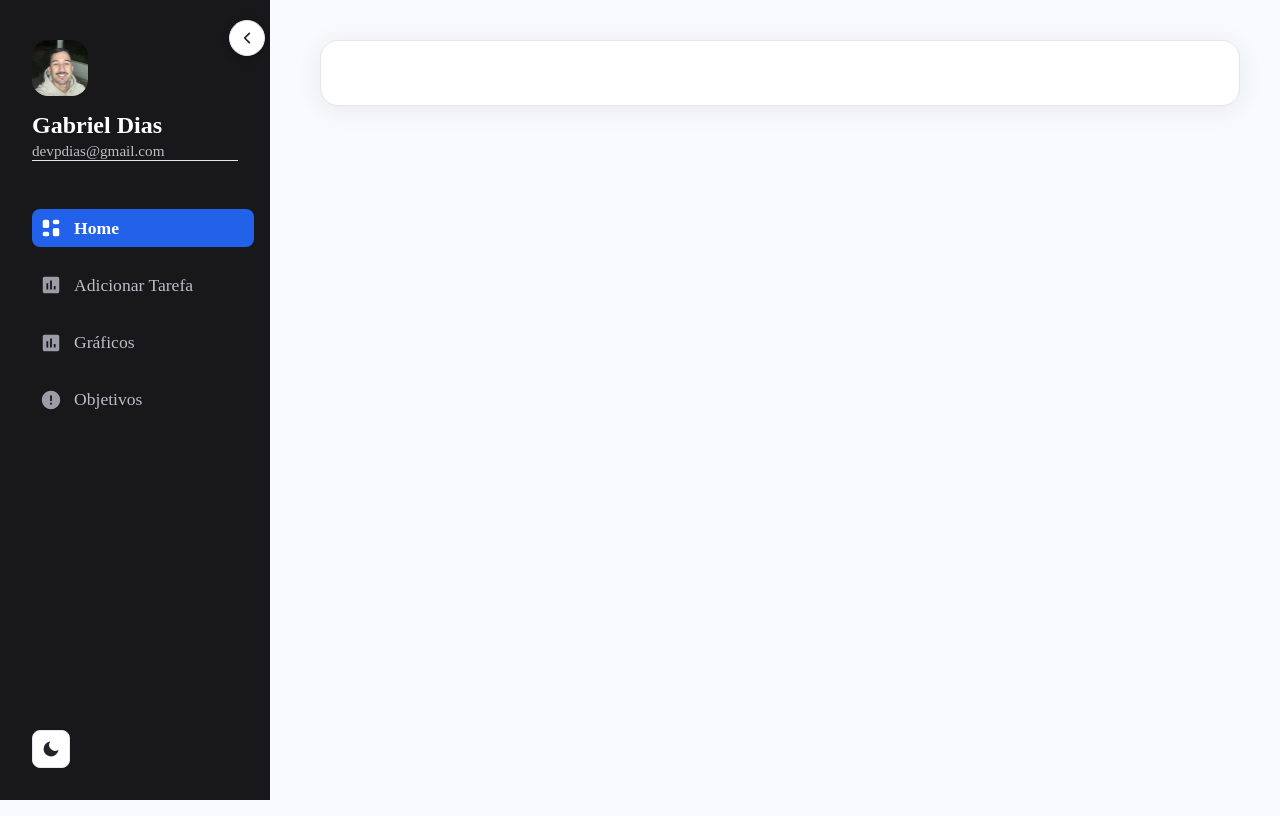
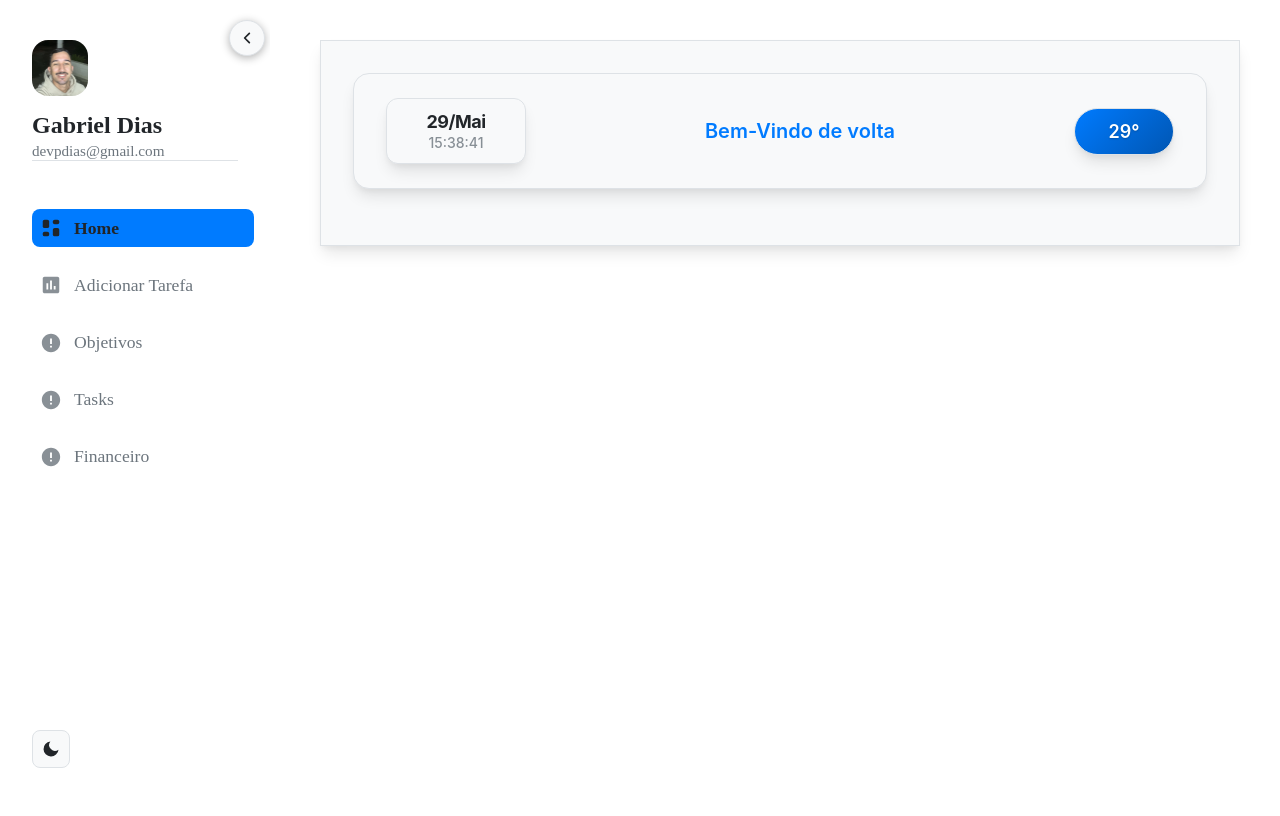
Before and after one commit to DiiasDev/dashboardRotina, a React (Create React App) app: page /homepage in a window 1280 px wide. Built offline with nearby package versions, Linux system fonts and the light colour scheme; the HTML template or start-up script is replaced by a standard one.

Commit message:
Adição de card de cabeçalho ao HomePage

```diff
--- /dev/null
+++ b/src/Components/CardCabecalho/cardCabecalho.tsx
@@ -0,0 +1,17 @@
+import styles from './styles.module.css'
+import DateComponent from '../DateComponent/DateComponent'
+import ClimaComponent from '../ClimaComponent/climaComponent'
+
+export default function CardCabecalho() {
+    return (
+        <div className={styles.container}>
+            <div className={styles.content}>
+                <DateComponent />
+                <div className={styles.welcomeMessage}>
+                    Bem-Vindo de volta
+                </div>
+                <ClimaComponent />
+            </div>
+        </div>
+    )
+}
--- /dev/null
+++ b/src/Components/CardCabecalho/styles.module.css
@@ -0,0 +1,58 @@
+.container {
+    width: 100%;
+    max-width: 100%;
+    padding: 24px 32px;
+    background-color: var(--color-bg-secondary);
+    border: 1px solid var(--color-border);
+    border-radius: 16px;
+    margin-bottom: 24px;
+    box-shadow: var(--shadow-lg);
+    transition: all 0.3s ease;
+    box-sizing: border-box;
+    overflow: hidden;
+}
+
+.container:hover {
+    box-shadow: var(--shadow-xl);
+    transform: translateY(-1px);
+}
+
+.content {
+    display: flex;
+    justify-content: space-between;
+    align-items: center;
+    gap: 20px;
+    min-height: 60px;
+    width: 100%;
+    box-sizing: border-box;
+}
+
+.welcomeMessage {
+    flex: 1;
+    text-align: center;
+    font-size: 20px;
+    font-weight: 600;
+    color: var(--color-primary);
+    white-space: nowrap;
+    overflow: hidden;
+    text-overflow: ellipsis;
+    min-width: 0;
+}
+
+@media (max-width: 768px) {
+    .container {
+        padding: 16px 20px;
+        margin-bottom: 16px;
+    }
+
+    .content {
+        flex-direction: column;
+        gap: 16px;
+        text-align: center;
+    }
+
+    .welcomeMessage {
+        font-size: 18px;
+        white-space: normal;
+    }
+}
--- /dev/null
+++ b/src/Components/ClimaComponent/climaComponent.tsx
@@ -0,0 +1,9 @@
+import styles from './styles.module.css'
+
+export default function ClimaComponent() {
+    return (
+        <div className={styles.container}>
+            <span>29°</span>
+        </div>
+    )
+}
--- /dev/null
+++ b/src/Components/ClimaComponent/styles.module.css
@@ -0,0 +1,56 @@
+.container {
+    display: flex;
+    align-items: center;
+    justify-content: center;
+    gap: 8px;
+    font-size: 18px;
+    font-weight: 600;
+    color: var(--color-text);
+    padding: 12px 20px;
+    background: linear-gradient(135deg, var(--color-primary), var(--color-primary-dark, #0056b3));
+    border: none;
+    border-radius: 25px;
+    min-width: 100px;
+    max-width: 120px;
+    box-shadow: 0 4px 12px rgba(0, 123, 255, 0.3);
+    transition: all 0.3s ease;
+    position: relative;
+    overflow: hidden;
+    box-sizing: border-box;
+    flex-shrink: 0;
+}
+
+.container::before {
+    content: '';
+    position: absolute;
+    top: 0;
+    left: -100%;
+    width: 100%;
+    height: 100%;
+    background: linear-gradient(90deg, transparent, rgba(255, 255, 255, 0.2), transparent);
+    transition: left 0.5s ease;
+}
+
+.container:hover::before {
+    left: 100%;
+}
+
+.container:hover {
+    transform: translateY(-1px);
+    box-shadow: 0 6px 20px rgba(0, 123, 255, 0.4);
+}
+
+.container span {
+    color: white;
+    text-shadow: 0 1px 2px rgba(0, 0, 0, 0.2);
+    z-index: 1;
+    position: relative;
+}
+
+@media (max-width: 768px) {
+    .container {
+        font-size: 16px;
+        padding: 10px 16px;
+        min-width: 100px;
+    }
+}
--- /dev/null
+++ b/src/Components/DateComponent/DateComponent.tsx
@@ -0,0 +1,27 @@
+import React, { useState, useEffect } from 'react';
+import styles from './styles.module.css';
+import { GetDate } from '../../logic/date';
+
+export default function DateComponent() {
+    const [minhaData] = useState(() => new GetDate());
+    const [horaAtual, setHoraAtual] = useState<string>(minhaData.exibeHoras());
+
+    useEffect(() => {
+        const interval = setInterval(() => {
+            setHoraAtual(minhaData.exibeHoras());
+        }, 1000);
+
+        return () => clearInterval(interval);
+    }, [minhaData]);
+
+    return (
+        <div className={styles.container}>
+            <div className={styles.content}>
+                <div className={styles.date}>
+                    <span>{minhaData.exibeDate()}</span>
+                    <span>{horaAtual}</span>
+                </div>
+            </div>
+        </div>
+    );
+}
--- /dev/null
+++ b/src/Components/DateComponent/styles.module.css
@@ -0,0 +1,61 @@
+.container {
+    display: flex;
+    flex-direction: column;
+    align-items: flex-start;
+    padding: 12px 16px;
+    background-color: var(--color-surface);
+    border: 1px solid var(--color-border);
+    border-radius: 12px;
+    min-width: 140px;
+    max-width: 160px;
+    transition: all 0.3s ease;
+    box-sizing: border-box;
+    flex-shrink: 0;
+}
+
+.container:hover {
+    background-color: var(--color-bg-secondary);
+    border-color: var(--color-primary);
+}
+
+.content {
+    display: flex;
+    flex-direction: column;
+    gap: 4px;
+    width: 100%;
+}
+
+.date {
+    display: flex;
+    flex-direction: column;
+    gap: 2px;
+}
+
+.date span:first-child {
+    font-size: 18px;
+    font-weight: 700;
+    color: var(--color-text);
+    letter-spacing: -0.5px;
+}
+
+.date span:last-child {
+    font-size: 14px;
+    font-weight: 500;
+    color: var(--color-text-secondary);
+    opacity: 0.8;
+}
+
+@media (max-width: 768px) {
+    .container {
+        min-width: 140px;
+        padding: 10px 14px;
+    }
+
+    .date span:first-child {
+        font-size: 16px;
+    }
+
+    .date span:last-child {
+        font-size: 13px;
+    }
+}
--- a/src/Components/Navigation/navigation.tsx
+++ b/src/Components/Navigation/navigation.tsx
@@ -102,22 +102,7 @@ export default function Navigation() {
             </svg>
             {!isCollapsed && "Adicionar Tarefa"}
           </a>
-          <a href="/graficos" className={styles.navLink}>
-            <svg
-              className={styles.icon}
-              width="24"
-              height="24"
-              viewBox="0 0 24 24"
-              fill="none"
-              xmlns="http://www.w3.org/2000/svg"
-            >
-              <path
-                d="M19 3H5C3.9 3 3 3.9 3 5V19C3 20.1 3.9 21 5 21H19C20.1 21 21 20.1 21 19V5C21 3.9 20.1 3 19 3ZM9 17H7V10H9V17ZM13 17H11V7H13V17ZM17 17H15V13H17V17Z"
-                fill="currentColor"
-              />
-            </svg>
-            {!isCollapsed && "Gráficos"}
-          </a>
+
           <a href="/objetivos" className={styles.navLink}>
             <svg
               className={styles.icon}
@@ -133,6 +118,40 @@ export default function Navigation() {
               />
             </svg>
             {!isCollapsed && "Objetivos"}
+          </a>
+
+           <a href="/Financeiro" className={styles.navLink}>
+            <svg
+              className={styles.icon}
+              width="24"
+              height="24"
+              viewBox="0 0 24 24"
+              fill="none"
+              xmlns="http://www.w3.org/2000/svg"
+            >
+              <path
+                d="M12 2C6.48 2 2 6.48 2 12C2 17.52 6.48 22 12 22C17.52 22 22 17.52 22 12C22 6.48 17.52 2 12 2ZM13 17H11V15H13V17ZM13 13H11V7H13V13Z"
+                fill="currentColor"
+              />
+            </svg>
+            {!isCollapsed && "Tasks"}
+          </a>
+
+            <a href="/Projetos" className={styles.navLink}>
+            <svg
+              className={styles.icon}
+              width="24"
+              height="24"
+              viewBox="0 0 24 24"
+              fill="none"
+              xmlns="http://www.w3.org/2000/svg"
+            >
+              <path
+                d="M12 2C6.48 2 2 6.48 2 12C2 17.52 6.48 22 12 22C17.52 22 22 17.52 22 12C22 6.48 17.52 2 12 2ZM13 17H11V15H13V17ZM13 13H11V7H13V13Z"
+                fill="currentColor"
+              />
+            </svg>
+            {!isCollapsed && "Financeiro"}
           </a>
         </nav>
 
--- a/src/Pages/HomePage/homePage.tsx
+++ b/src/Pages/HomePage/homePage.tsx
@@ -1,5 +1,6 @@
 import { useState, useEffect } from "react";
 import styles from "./styles.module.css";
+import CardCabecalho from "../../Components/CardCabecalho/cardCabecalho";
 
 export default function HomePage() {
   const [isSidebarCollapsed, setIsSidebarCollapsed] = useState(false);
@@ -23,6 +24,7 @@ export default function HomePage() {
     <div className={styles.homePageContainer}>
       <main className={`${styles.mainContent} ${isSidebarCollapsed ? styles.collapsedContent : ''}`}>
         <div className={styles.contentWrapper}>
+          <CardCabecalho />
         </div>
       </main>
     </div>
--- /dev/null
+++ b/src/logic/date.ts
@@ -0,0 +1,23 @@
+export class GetDate {
+    dia: number;
+    mes: number;
+    private mesesAbrev = ['Jan', 'Fev', 'Mar', 'Abr', 'Mai', 'Jun', 'Jul', 'Ago', 'Set', 'Out', 'Nov', 'Dez'];
+
+    constructor() {
+        this.dia = new Date().getDate()
+        this.mes = new Date().getMonth() + 1
+    }
+
+    exibeDate() {
+        const formatDate = `${this.dia.toString().padStart(2, '0')}/${this.mesesAbrev[this.mes - 1]}`
+        return formatDate
+    }
+
+    exibeHoras(): string {
+        const agora = new Date();
+        const h = agora.getHours().toString().padStart(2, '0');
+        const m = agora.getMinutes().toString().padStart(2, '0');
+        const s = agora.getSeconds().toString().padStart(2, '0');
+        return `${h}:${m}:${s}`;
+    }
+}
--- a/src/styles/theme.css
+++ b/src/styles/theme.css
@@ -1,53 +1,41 @@
 :root {
-    /* Core Neutral Palette */
-    --color-bg: #f8fafd;
-    --color-bg-secondary: #ffffff;
-    --color-surface: #f2f3f7;
-    --color-sidebar: #18181a;
-    --color-border: #e3e6ed;
+    /* Light Theme */
+    --color-primary: #007bff;
+    --color-primary-dark: #0056b3;
+    --color-bg: #ffffff;
+    --color-bg-secondary: #f8f9fa;
+    --color-surface: #ffffff;
+    --color-text: #212529;
+    --color-text-secondary: #6c757d;
+    --color-border: #dee2e6;
+    --color-sidebar: #ffffff;
+    --color-text-sidebar: #212529;
+    --color-text-sidebar-secondary: #6c757d;
 
-    /* Text */
-    --color-text: #22242c;
-    --color-text-secondary: #7d818b;
-    --color-text-sidebar: #fff;
-    --color-text-sidebar-secondary: #bdbdc9;
-
-    /* Accents */
-    --color-primary: #2261e9; /* Blue accent for charts, icons, highlight */
-    --color-success: #22c55e; /* Green (bars, completed) */
-    --color-warning: #ff9800; /* Orange (housing icon) */
-    --color-danger: #f44336;  /* Red (food icon) */
-    --color-info: #2bb3f6;    /* Cyan (grocery icon) */
-    --color-purple: #a259e6;  /* Purple (transportation icon) */
-    --color-yellow: #ffc107;  /* Yellow, optional */
-
-    /* Rounding and shadow */
-    --radius-lg: 18px;
-    --shadow-lg: 0 4px 24px 0 rgba(60, 72, 99, 0.09);
+    /* Shadows */
+    --shadow-sm: 0 1px 2px 0 rgba(0, 0, 0, 0.05);
+    --shadow-md: 0 4px 6px -1px rgba(0, 0, 0, 0.1), 0 2px 4px -1px rgba(0, 0, 0, 0.06);
+    --shadow-lg: 0 10px 15px -3px rgba(0, 0, 0, 0.1), 0 4px 6px -2px rgba(0, 0, 0, 0.05);
+    --shadow-xl: 0 20px 25px -5px rgba(0, 0, 0, 0.1), 0 10px 10px -5px rgba(0, 0, 0, 0.04);
   }
 
   /* Dark Theme */
   [data-theme="dark"] {
-    --color-bg: #111113;
-    --color-bg-secondary: #18181a;
-    --color-surface: #18181a;
-    --color-sidebar: #000;
-    --color-border: #23242b;
+    --color-primary: #4dabf7;
+    --color-primary-dark: #339af0;
+    --color-bg: #121212;
+    --color-bg-secondary: #1e1e1e;
+    --color-surface: #2d2d2d;
+    --color-text: #ffffff;
+    --color-text-secondary: #b3b3b3;
+    --color-border: #404040;
+    --color-sidebar: #1a1a1a;
+    --color-text-sidebar: #ffffff;
+    --color-text-sidebar-secondary: #b3b3b3;
 
-    --color-text: #f4f6fb;
-    --color-text-secondary: #b0b3ba;
-    --color-text-sidebar: #fff;
-    --color-text-sidebar-secondary: #757585;
-
-    /* Accents: keep them vibrant for contrast */
-    --color-primary: #4f8cff; /* Lighter blue for dark bg */
-    --color-success: #22c55e;
-    --color-warning: #ffb142;
-    --color-danger: #ff5b5b;
-    --color-info: #40cfff;
-    --color-purple: #ae7aff;
-    --color-yellow: #ffe066;
-
-    --radius-lg: 18px;
-    --shadow-lg: 0 4px 24px 0 rgba(0, 0, 0, 0.35);
+    /* Dark theme shadows */
+    --shadow-sm: 0 1px 2px 0 rgba(0, 0, 0, 0.3);
+    --shadow-md: 0 4px 6px -1px rgba(0, 0, 0, 0.4), 0 2px 4px -1px rgba(0, 0, 0, 0.3);
+    --shadow-lg: 0 10px 15px -3px rgba(0, 0, 0, 0.4), 0 4px 6px -2px rgba(0, 0, 0, 0.3);
+    --shadow-xl: 0 20px 25px -5px rgba(0, 0, 0, 0.4), 0 10px 10px -5px rgba(0, 0, 0, 0.3);
   }
```
Also changed, not shown: src/Assets/images/HomePageRascunho.png (added), src/Assets/images/homePage.png (added).
